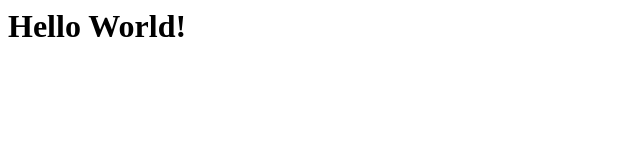
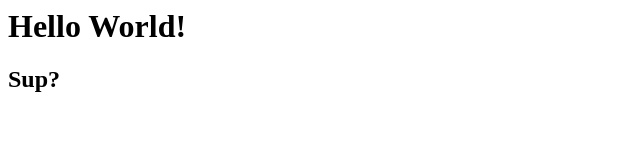
Before and after one commit to ddyrnes/yaml-testing, a plain HTML site: page index.html in a window 1280 px wide. Shown: the full height of the page, 0-640 px from the left. Drawn offline with Linux system fonts and the light colour scheme.

Commit message:
Update index.html

```diff
--- a/index.html
+++ b/index.html
@@ -4,5 +4,6 @@
 </head>
 <body>
   <h1>Hello World!</h1>
+  <h2>Sup?<h2>
 </body>
 </html>
```
